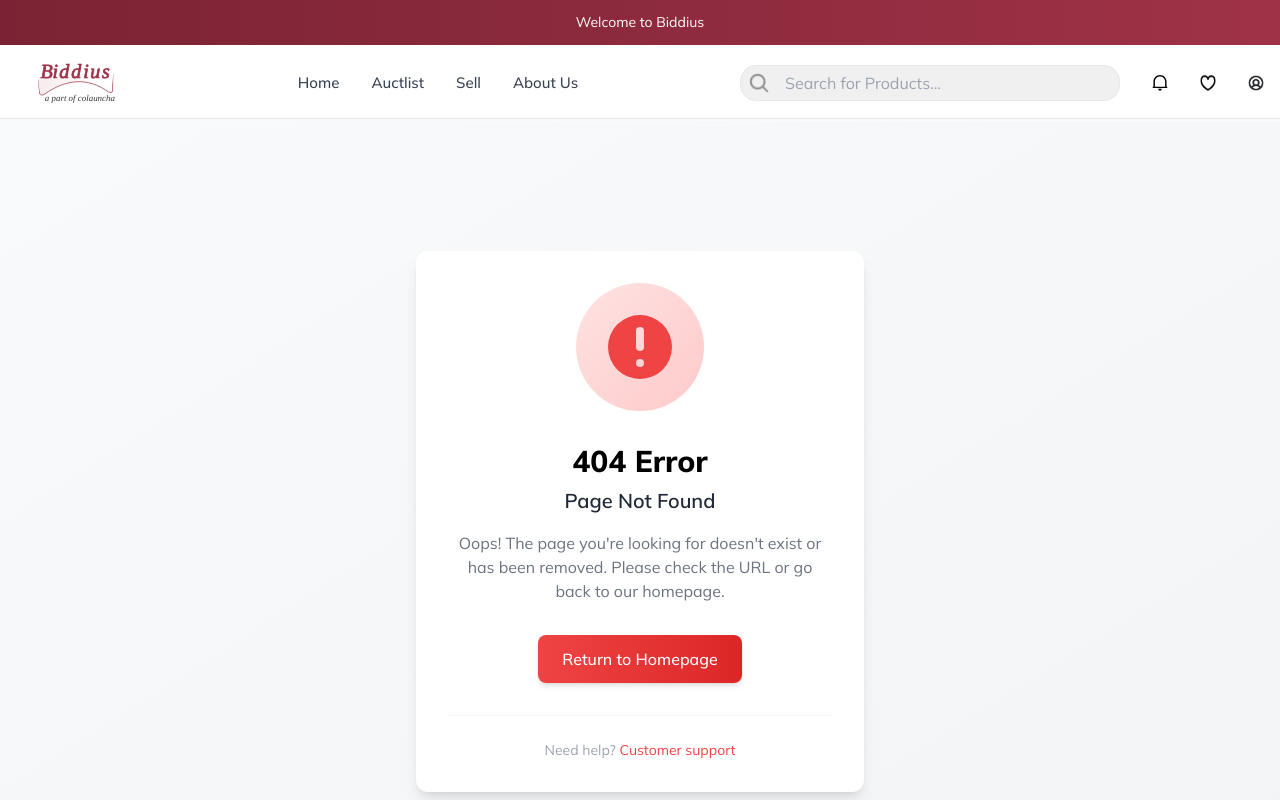
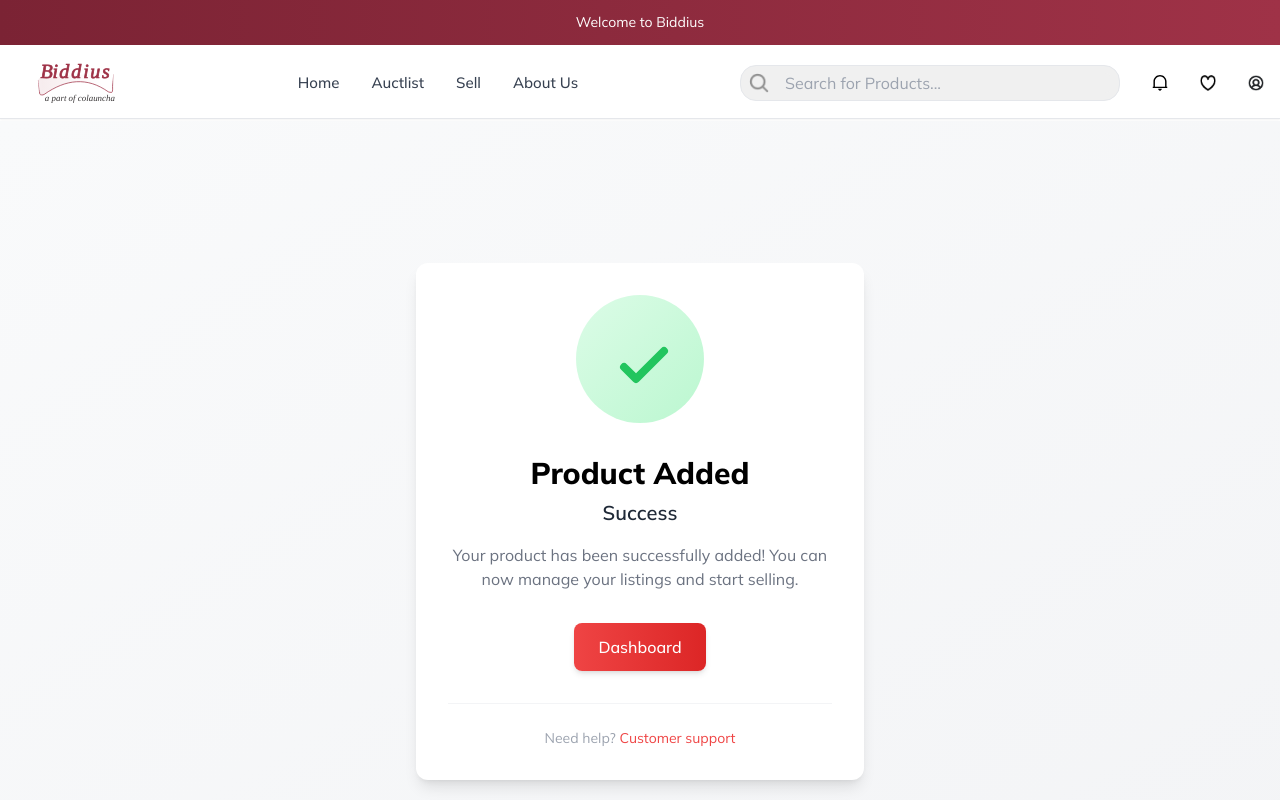
Before and after one commit to Colauncha/Auctora-Frontend, a React (Vite) app: page /product-success in a window 1280 px wide. Shown: the top 800 px of the page. Built offline with nearby package versions, Linux system fonts and the light colour scheme; sample sign-in values are in the browser's storage.

Commit message:
Add ProductSuccess page and update navigation in Delivery and Verification components

```diff
--- a/src/App.jsx
+++ b/src/App.jsx
@@ -41,6 +41,7 @@ import ProductAuctionDetails from "./Pages/Home/ProductAuctionDetails";
 import YourProduct from "./Pages/Sell/AddProduct/YourProduct";
 import AuctionDetails from "./Pages/Sell/AddProduct/AuctionDetails";
 import NotFound from "./Components/NotFound";
+import ProductSuccess from './Pages/Sell/AddProduct/ProductSuccess';
 // import AppTest from "./Pages/Payment/AppTest";
 // import ProgressTracker from "./Pages/Sell/ProgressTracker";
 
@@ -122,6 +123,15 @@ const App = () => {
           }
         />
 
+        <Route
+          path="/product-success"
+          element={
+            <ProtectedRoute>
+              <ProductSuccess />
+            </ProtectedRoute>
+          }
+        />
+
         {/* Payment Routes */}
         <Route
           path="/payment"
--- a/src/Pages/Sell/AddProduct/Delivery.jsx
+++ b/src/Pages/Sell/AddProduct/Delivery.jsx
@@ -1,24 +1,35 @@
 
 import { useState } from "react";
+import { useNavigate } from 'react-router-dom';
+import Loader from '../../../assets/loader2';
 
 const Delivery = () => {
   const [selectedOptions, setSelectedOptions] = useState([]);
-  const [shippingDate, setShippingDate] = useState("");
+  const [shippingDate, setShippingDate] = useState('');
+  const navigate = useNavigate();
+  const [loading, setLoading] = useState(false);
 
   const handleOptionChange = (option) => {
     setSelectedOptions((prev) =>
-      prev.includes(option) ? prev.filter((item) => item !== option) : [...prev, option]
+      prev.includes(option)
+        ? prev.filter((item) => item !== option)
+        : [...prev, option],
     );
   };
 
+  const Next = () => {
+    setLoading(true);
+    setTimeout(() => {
+      navigate('/product-success');
+    }, 1500);
+  };
+
   return (
-    // <div className="bg-gray-200 p-6 rounded-lg shadow-md">
-    <div className="bg-[#F2F0F1] min-h-screen w-full">
+    <div className="bg-[#F2F0F1] min-h-screen w-full flex items-center justify-center">
       <div className="formatter">
         <div className=" bg-white rounded-lg p-10 mb-4 mt-4">
           {/* Header */}
 
-          {/* <div className="w-full max-w-full mx-auto p-6 bg-white rounded-lg"> */}
           <h4 className="w-full max-w-full text-xl font-bold mb-4">
             Select delivery options
           </h4>
@@ -58,18 +69,24 @@ const Delivery = () => {
             />
           </div>
 
-          <button
-            //   onClick={Next}
-            // onClick={() => handleStepChange(activeStep + 1)}
-            type="button"
-            className="mt-6 w-40 py-4 bg-gradient-to-br from-[#5e1a28] to-[#e65471] text-white transition rounded-full focus:outline-none hover:from-maroon hover:to-maroon mx-auto block"
-          >
-            Next
-          </button>
+          <div className="flex items-center justify-center gap-4 w-[50%] ml-[25%] space-y-5 mt-6">
+            <button
+              onClick={Next}
+              type="button"
+              className="mt-6 w-40 py-4 bg-gradient-to-br from-[#5e1a28] to-[#e65471] text-white transition rounded-full focus:outline-none hover:from-maroon hover:to-maroon"
+            >
+              Next
+            </button>
+            {loading && (
+              <div className="flex items-center">
+                <Loader />
+              </div>
+            )}
+          </div>
         </div>
       </div>
     </div>
   );
-}
+};
 
 export default Delivery;
--- /dev/null
+++ b/src/Pages/Sell/AddProduct/ProductSuccess.jsx
@@ -0,0 +1,52 @@
+import { Link } from 'react-router-dom';
+
+function ProductSuccess() {
+  return (
+    <div className="min-h-screen bg-gradient-to-br from-gray-50 to-gray-100 flex flex-col items-center justify-center p-6 mb-20">
+      <div className="max-w-md w-full bg-white rounded-xl shadow-lg overflow-hidden p-8 text-center">
+        <div className="mx-auto w-32 h-32 rounded-full bg-gradient-to-br from-green-100 to-green-200 flex items-center justify-center mb-8">
+          <svg
+            xmlns="http://www.w3.org/2000/svg"
+            className="h-20 w-20 text-green-500"
+            viewBox="0 0 20 20"
+            fill="currentColor"
+          >
+            <path
+              fillRule="evenodd"
+              d="M16.707 7.293a1 1 0 00-1.414 0L9 13.586 6.707 11.293a1 1 0 00-1.414 1.414l3 3a1 1 0 001.414 0l7-7a1 1 0 000-1.414z"
+              clipRule="evenodd"
+            />
+          </svg>
+        </div>
+
+        <h1 className="text-3xl font-extrabold text-black-800 mb-2">
+          Product Added
+        </h1>
+        <h2 className="text-xl font-semibold text-gray-800 mb-4">Success</h2>
+
+        <p className="text-gray-500 mb-8">
+          Your product has been successfully added! You can now manage your
+          listings and start selling.
+        </p>
+
+        <Link
+          to="/dashboard"
+          className="inline-block px-6 py-3 bg-gradient-to-r from-red-500 to-red-600 text-white font-medium rounded-lg shadow-md hover:shadow-lg transition-all duration-300 hover:from-red-600 hover:to-red-700"
+        >
+          Dashboard
+        </Link>
+
+        <div className="mt-8 pt-6 border-t border-gray-100">
+          <p className="text-sm text-gray-400">
+            Need help?{' '}
+            <a href="/contact" className="text-red-500 hover:underline">
+              Customer support
+            </a>
+          </p>
+        </div>
+      </div>
+    </div>
+  );
+}
+
+export default ProductSuccess;
--- a/src/Pages/Sell/Verification.jsx
+++ b/src/Pages/Sell/Verification.jsx
@@ -5,7 +5,7 @@ const Verification = () => {
 
   const navigate = useNavigate();
   const Next = () => {
-    navigate("/Add-Product");
+    navigate('/dashboard');
   };
 
   return (
```
